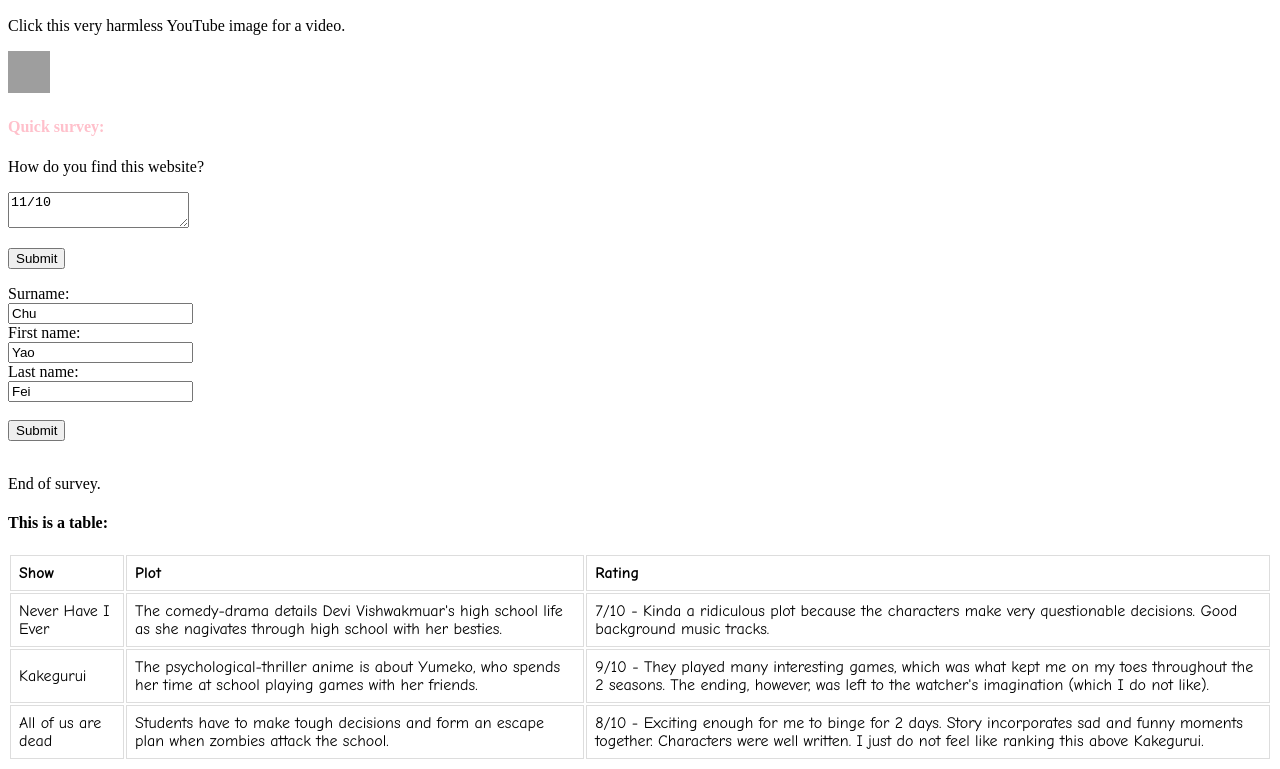
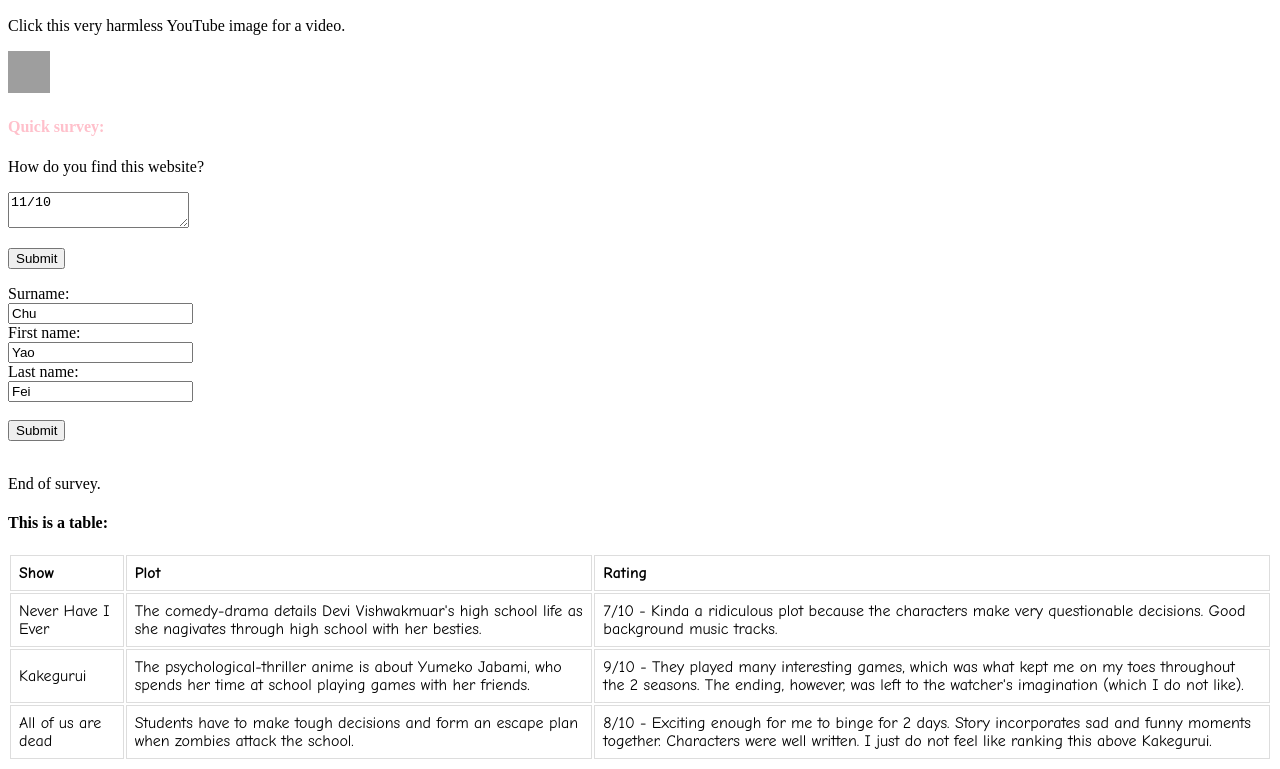
Before and after one commit to doggocaliper/web, a plain HTML site: page index.html in a window 1280 px wide. Shown: the part 730-1499 px from the top of the page. Drawn offline with Linux system fonts and the light colour scheme; grey boxes are pictures that could not be loaded.

Commit message:
Update index.html

```diff
--- a/index.html
+++ b/index.html
@@ -114,7 +114,7 @@ td, th {
   </tr>
   <tr>
     <td>Kakegurui</td>
-    <td>The psychological-thriller anime is about Yumeko, who spends her time at school playing games with her friends.</td>
+    <td>The psychological-thriller anime is about Yumeko Jabami, who spends her time at school playing games with her friends.</td>
     <td>9/10 - They played many interesting games, which was what kept me on my toes throughout the 2 seasons. The ending, however, was left to the watcher's imagination (which I do not like).</td>
   </tr>
   <tr>
```
